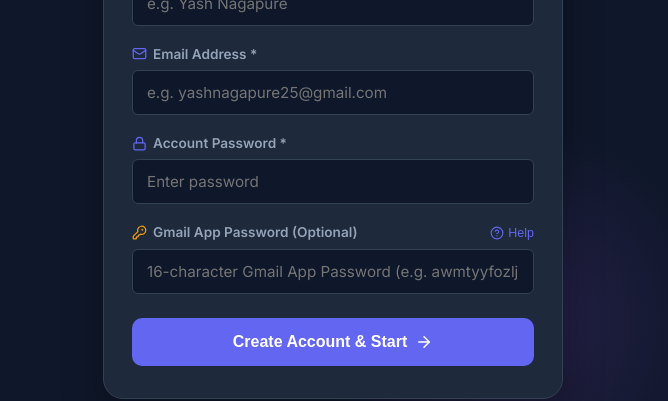
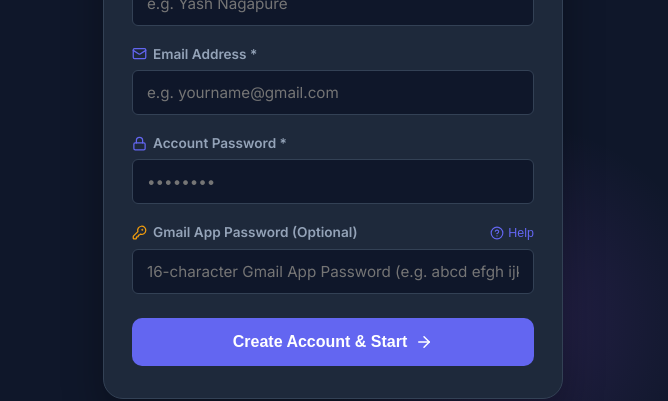
Before and after one commit to yashn555/ai-job-assistant, a React (Vite) app in the folder frontend/: page / in a window 1280 px wide. Both pictures are taken after a click on the button "Sign Up". Shown: the part 359-760 px from the top of the page, without its empty margins (307-975 px from the left). Built offline with nearby package versions, Linux system fonts and the light colour scheme.

Commit message:
fix(security): sanitize hardcoded secrets and placeholders

```diff
--- a/frontend/src/pages/LoginPage.jsx
+++ b/frontend/src/pages/LoginPage.jsx
@@ -261,7 +261,7 @@ export default function LoginPage({ onAuthSuccess }) {
               type="email"
               name="email"
               required
-              placeholder="e.g. yashnagapure25@gmail.com"
+              placeholder="e.g. yourname@gmail.com"
               value={formData.email}
               onChange={handleChange}
               className="form-input"
@@ -277,7 +277,7 @@ export default function LoginPage({ onAuthSuccess }) {
               type="password"
               name="password"
               required
-              placeholder="Enter password"
+              placeholder="••••••••"
               value={formData.password}
               onChange={handleChange}
               className="form-input"
@@ -311,7 +311,7 @@ export default function LoginPage({ onAuthSuccess }) {
               <input
                 type="password"
                 name="app_password"
-                placeholder="16-character Gmail App Password (e.g. awmtyyfozljwmbvu)"
+                placeholder="16-character Gmail App Password (e.g. abcd efgh ijkl mnop)"
                 value={formData.app_password}
                 onChange={handleChange}
                 className="form-input"
```
Also changed, not shown: 1 other file (tests, documents, lock files or other folders).
